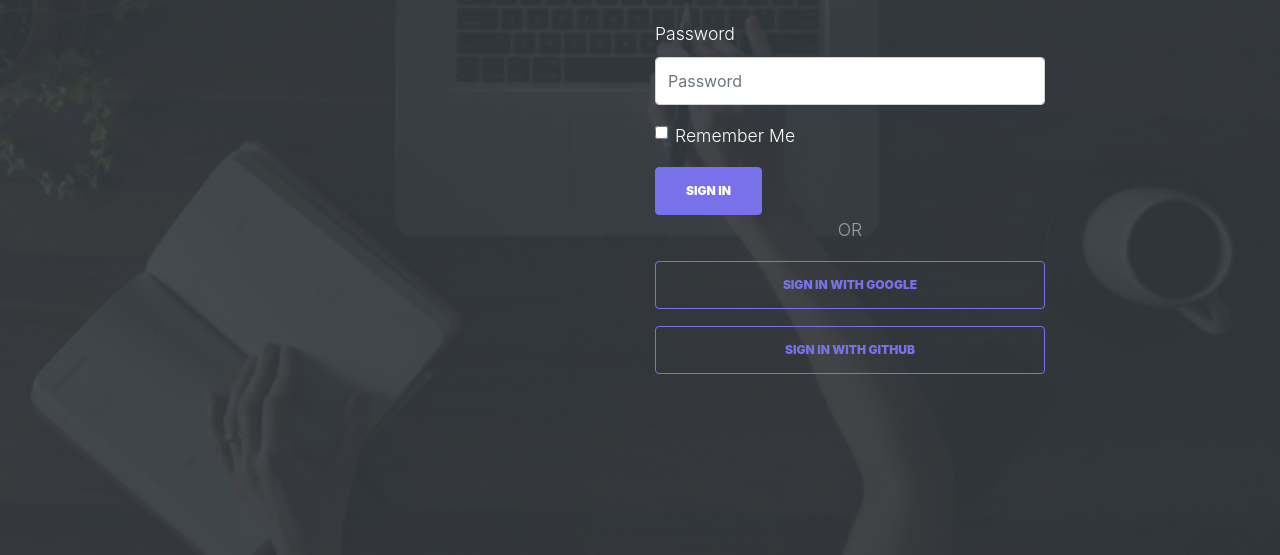
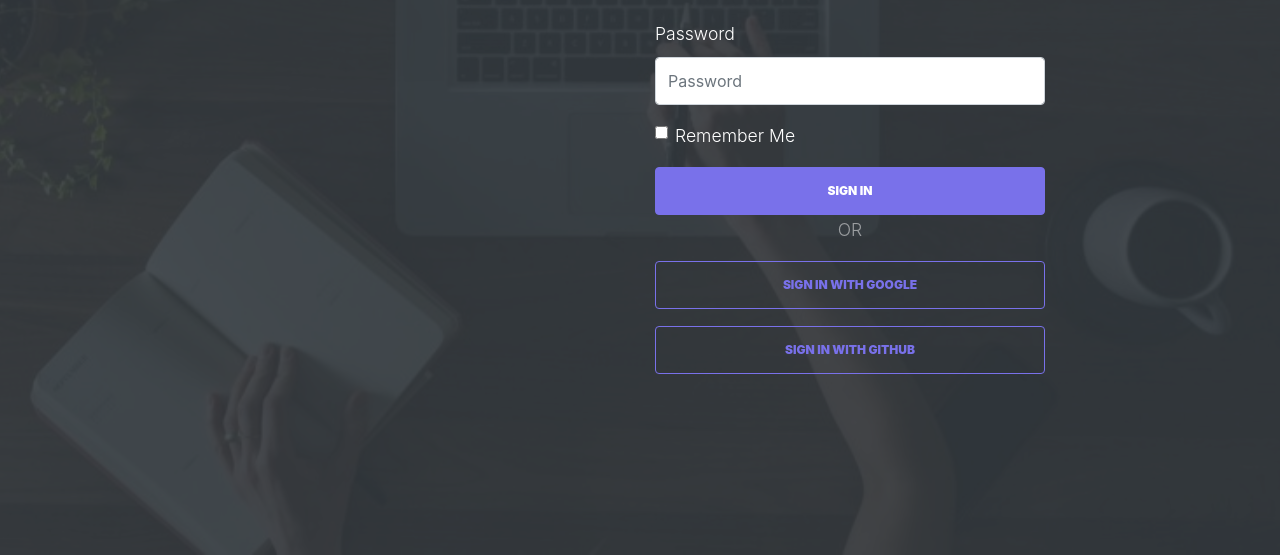
Before and after one commit to opencodeiiita/NerdSpace, a plain HTML site: page index.html in a window 1280 px wide. Shown: the part 345-900 px from the top of the page. Drawn offline with nearby package versions, Linux system fonts and the light colour scheme; a web font is replaced by a local one.

```diff
--- a/css/style.css
+++ b/css/style.css
@@ -1130,6 +1130,9 @@
   color: #fff;
   padding-right: 150px;
 }
+.sign_in_butn{
+  width: 390px
+}
 
 .google-login{
   padding-bottom: 1em;
--- a/index.html
+++ b/index.html
@@ -105,7 +105,7 @@
                                 <input type="checkbox" class="form-check-input" id="Check2">
                                 <label class="form-check-label" for="Check2">Remember Me</label>
                             </div>
-                            <button type="submit" class="btn btn-primary">Sign in</button>
+                            <button type="submit" class="btn btn-primary sign_in_butn">Sign in</button>
                             <p class="or-login">OR</p>
                             <div class="google-login">
                               <button type="submit" class="btn btn-outline-primary btn-block">Sign In with Google</button>
```
